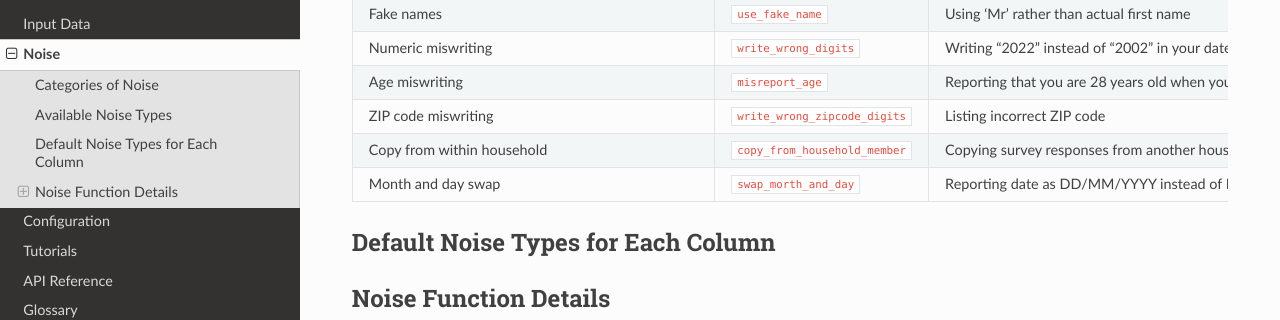
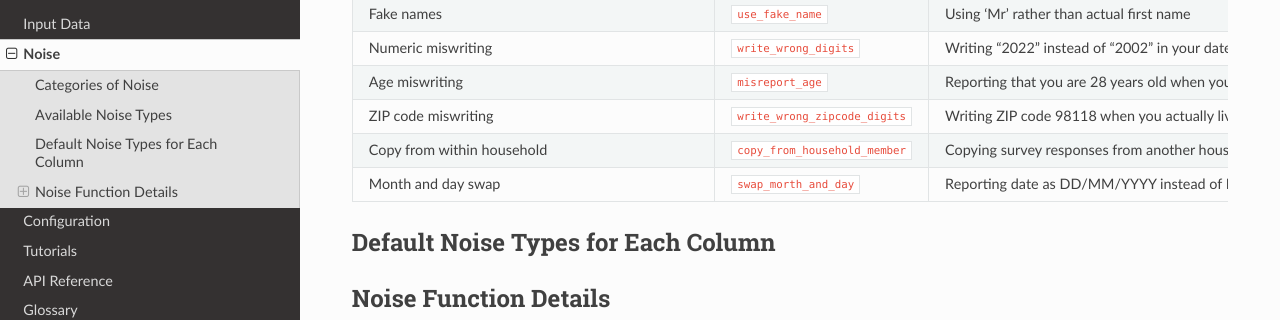
Before and after one commit to ihmeuw/pseudopeople, a Sphinx documentation site: the page built from docs/source/noise/index.rst, in a window 1280 px wide and 900 px high, scrolled down 1247 px. Shown: the part 151-471 px from the top of the window. Built offline with Sphinx 7.4.7 and the Read the Docs theme 2.0.0, drawn with Linux system fonts in a browser that asks for light colours.

Commit message:
Update docs/source/noise/index.rst
Co-authored-by: Zeb Burke-Conte <zmbc@users.noreply.github.com>

```diff
--- a/docs/source/noise/index.rst
+++ b/docs/source/noise/index.rst
@@ -97,7 +97,7 @@ column shows the name of the noise type in the configuration system.
     - Reporting that you are 28 years old when you are actually 27
   * - ZIP code miswriting
     - ``write_wrong_zipcode_digits``
-    - Listing incorrect ZIP code
+    - Writing ZIP code 98118 when you actually live in 98112
   * - Copy from within household
     - ``copy_from_household_member``
     - Copying survey responses from another household member
```
